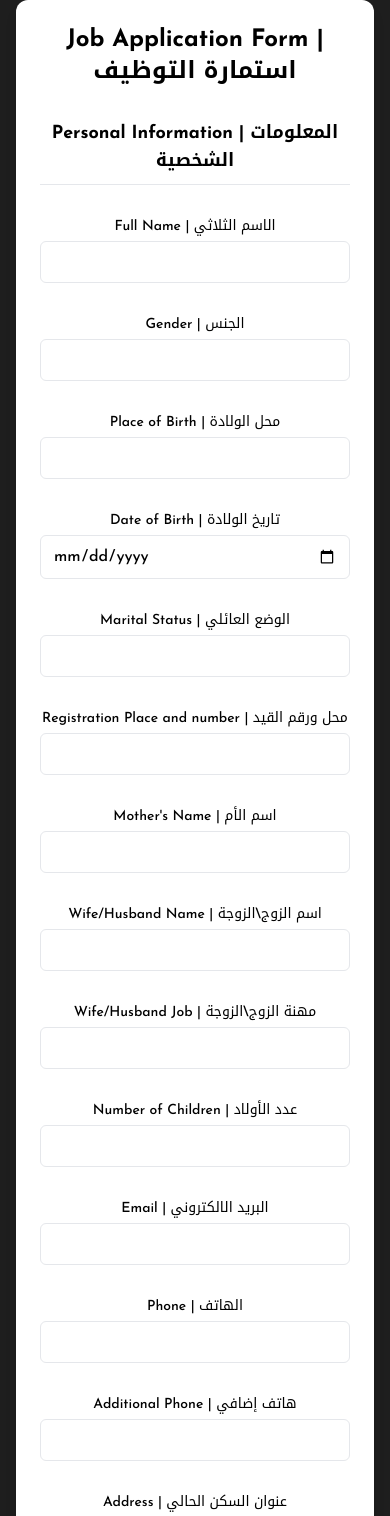
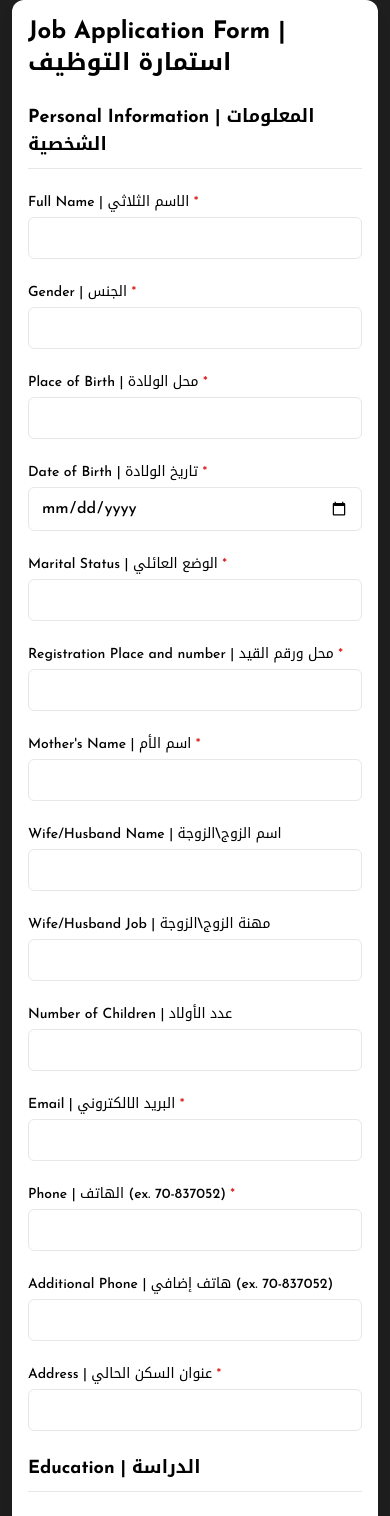
Before and after one commit to fatimatwii/podcast, a React (Create React App) app: page /recruitment-form in a window 390 px wide. Shown: the top 1516 px of the page. Built offline with nearby package versions, Linux system fonts and the light colour scheme; a web font is replaced by a local one.

Commit message:
mobile job app

```diff
--- a/src/pages/RecruitmentForm.jsx
+++ b/src/pages/RecruitmentForm.jsx
@@ -100,26 +100,46 @@ const RecruitmentForm = () => {
 
  const handleSubmit = (e) => {
   e.preventDefault();
+ <Section title="Desired Jobs | الوظائف المطلوبة">
+          <div className="grid grid-cols-1 md:grid-cols-2 gap-2">
+            {jobOptions.map((job, i) => (
+              <label key={i} className="flex items-center gap-2 justify-start">
+                <input  type="checkbox" onChange={() => handleJobChange(job)} />
+                {job}
+              </label>
+            ))}
+          </div>
+          <Input label="Other" value={otherJob} onChange={(e) => setOtherJob(e.target.value)} />
+        </Section>
+         // Validate Jobs: at least one checkbox or "Other" must be filled
+  if (jobs.length === 0 && otherJob.trim() === "") {
+    alert("Please select at least one job or fill the 'Other' field.");
+    return; // stop form submission
+  }
 
-    const educationText = education
+  // Create HTML rows for education
+  const educationRows = education
     .map(
-        (e, i) =>
-          `Education ${i + 1}
-Degree: ${e.degree}
-Institution: ${e.institution}
-Year: ${e.year}`
+      (edu) => `
+      <tr>
+        <td>${edu.degree}</td>
+        <td>${edu.institution}</td>
+        <td>${edu.year}</td>
+      </tr>`
     )
-      .join("\n\n");
+    .join("");
 
-    const experienceText = experience
+  // Create HTML rows for experience
+  const experienceRows = experience
     .map(
-        (e, i) =>
-          `Experience ${i + 1}
-Company: ${e.company}
-Role: ${e.role}
-Years: ${e.years}`
+      (exp) => `
+      <tr>
+        <td>${exp.company}</td>
+        <td>${exp.role}</td>
+        <td>${exp.years}</td>
+      </tr>`
     )
-      .join("\n\n");
+    .join("");
 
   const selectedJobs =
     jobs.join(", ") + (otherJob ? `, Other: ${otherJob}` : "");
@@ -130,9 +150,9 @@ Years: ${e.years}`
       "template_8rrpad8",
       {
         ...personal,
-          education: educationText,
-          experience: experienceText,
         selectedJobs,
+        educationRows,
+        experienceRows,
       },
       "Hn5Ej3gPgrnwuKHau"
     )
@@ -144,46 +164,43 @@ Years: ${e.years}`
       alert("Error sending application");
     });
 };
-
   /* ---------------- UI ---------------- */
 
   return (
-    <div className="min-h-screen flex justify-center items-center px-4">
+    <div className="min-h-screen flex justify-start md:justify-center px-3 md:px-4">
          <form
         onSubmit={handleSubmit}
-        className="w-full max-w-3xl bg-white p-6 md:p-10 rounded-xl shadow-lg space-y-8 text-black"
-      >
-        <h1 className="text-2xl md:text-3xl font-bold text-center">
-          Job Application Form | استمارة التوظيف
+       className="w-full max-w-3xl bg-white p-4 md:p-10 rounded-xl shadow-lg space-y-6 text-black" >
+       <h1 className="text-2xl md:text-3xl font-bold text-left">    Job Application Form | استمارة التوظيف
         </h1>
 
         {/* PERSONAL */}
         <Section title="Personal Information | المعلومات الشخصية">
-          <Input label="Full Name | الاسم الثلاثي" name="fullName" onChange={handlePersonalChange} />
-          <Input label="Gender | الجنس" name="gender" onChange={handlePersonalChange} />
-           <Input label="Place of Birth | محل الولادة" name="birthPlace" onChange={handlePersonalChange} />
-          <Input label="Date of Birth | تاريخ الولادة" type="date" name="birthDate" onChange={handlePersonalChange} />
-             <Input label="Marital Status | الوضع العائلي" name="maritalStatus" onChange={handlePersonalChange} />
-          <Input label="Registration Place and number | محل ورقم القيد" name="registrationPlaceNumber" onChange={handlePersonalChange} />
+          <Input  required label="Full Name | الاسم الثلاثي" name="fullName" onChange={handlePersonalChange} />
+          <Input  required label="Gender | الجنس" name="gender" onChange={handlePersonalChange} />
+           <Input required  label="Place of Birth | محل الولادة" name="birthPlace" onChange={handlePersonalChange} />
+          <Input  required label="Date of Birth | تاريخ الولادة" type="date" name="birthDate" onChange={handlePersonalChange} />
+             <Input  required label="Marital Status | الوضع العائلي" name="maritalStatus" onChange={handlePersonalChange} />
+          <Input  required label="Registration Place and number | محل ورقم القيد" name="registrationPlaceNumber" onChange={handlePersonalChange} />
 
-          <Input label="Mother's Name | اسم الأم" name="motherName" onChange={handlePersonalChange} />
+          <Input  required label="Mother's Name | اسم الأم" name="motherName" onChange={handlePersonalChange} />
           <Input label="Wife/Husband Name | اسم الزوج\الزوجة" name="spouseName" onChange={handlePersonalChange} />
            <Input label="Wife/Husband Job | مهنة الزوج\الزوجة" name="spouseJob" onChange={handlePersonalChange} />
            <Input label="Number of Children | عدد الأولاد" name="childrenCount" onChange={handlePersonalChange} />
 
-          <Input label="Email  | البريد الالكتروني" name="email" onChange={handlePersonalChange} />
-          <Input label="Phone | الهاتف" name="phone" onChange={handlePersonalChange} />
-          <Input label="Additional Phone | هاتف إضافي" name="extraPhone" onChange={handlePersonalChange} />
-          <Input label="Address | عنوان السكن الحالي" name="address" onChange={handlePersonalChange} />
+          <Input  required label="Email  | البريد الالكتروني" name="email" onChange={handlePersonalChange} />
+          <Input required label="Phone | الهاتف (ex. 70-837052)" name="phone" onChange={handlePersonalChange} />
+          <Input label="Additional Phone | هاتف إضافي (ex. 70-837052)" name="extraPhone" onChange={handlePersonalChange} />
+          <Input required label="Address | عنوان السكن الحالي" name="address" onChange={handlePersonalChange} />
         </Section>
 
         {/* EDUCATION */}
         <Section title="Education | الدراسة">
           {education.map((edu, i) => (
             <Box key={i}>
-              <Input label="Degree | الشهادة التي تحملها" value={edu.degree} onChange={(e) => updateEducation(i, "degree", e.target.value)} />
-              <Input label="Institution | المؤسسة التي تخرجت منها" value={edu.institution} onChange={(e) => updateEducation(i, "institution", e.target.value)} />
-              <Input label="Year | سنة التخرج" value={edu.year} onChange={(e) => updateEducation(i, "year", e.target.value)} />
+              <Input  required label="Degree | الشهادة التي تحملها" value={edu.degree} onChange={(e) => updateEducation(i, "degree", e.target.value)} />
+              <Input  required label="Institution | المؤسسة التي تخرجت منها" value={edu.institution} onChange={(e) => updateEducation(i, "institution", e.target.value)} />
+              <Input  required label="Year | سنة التخرج" value={edu.year} onChange={(e) => updateEducation(i, "year", e.target.value)} />
               {education.length > 1 && <RemoveButton onClick={() => removeEducation(i)} />}
             </Box>
           ))}
@@ -194,9 +211,9 @@ Years: ${e.years}`
         <Section title="Experience | الخبرة">
           {experience.map((exp, i) => (
             <Box key={i}>
-              <Input label="Company | المؤسسة" value={exp.company} onChange={(e) => updateExperience(i, "company", e.target.value)} />
-              <Input label="Role | الوظيفة" value={exp.role} onChange={(e) => updateExperience(i, "role", e.target.value)} />
-              <Input label="Years of Experience | عدد سنوات الخبرة " value={exp.years} onChange={(e) => updateExperience(i, "years", e.target.value)} />
+              <Input  required label="Company | المؤسسة" value={exp.company} onChange={(e) => updateExperience(i, "company", e.target.value)} />
+              <Input required  label="Role | الوظيفة" value={exp.role} onChange={(e) => updateExperience(i, "role", e.target.value)} />
+              <Input  required label="Years of Experience | عدد سنوات الخبرة " value={exp.years} onChange={(e) => updateExperience(i, "years", e.target.value)} />
               {experience.length > 1 && <RemoveButton onClick={() => removeExperience(i)} />}
             </Box>
           ))}
@@ -204,16 +221,16 @@ Years: ${e.years}`
         </Section>
 
         {/* JOBS */}
-        <Section title="Desired Jobs | الوظائف المطلوبة">
+        <Section title="Desired Jobs | الوظائف المطلوبة *">
           <div className="grid grid-cols-1 md:grid-cols-2 gap-2">
             {jobOptions.map((job, i) => (
               <label key={i} className="flex items-center gap-2 justify-center md:justify-start">
-                <input type="checkbox" onChange={() => handleJobChange(job)} />
+                <input  type="checkbox" onChange={() => handleJobChange(job)} />
                 {job}
               </label>
             ))}
           </div>
-          <Input label="Other" value={otherJob} onChange={(e) => setOtherJob(e.target.value)} />
+          <Input label="Other *" value={otherJob} onChange={(e) => setOtherJob(e.target.value)} />
         </Section>
 
         {/* GENERAL */}
@@ -238,7 +255,7 @@ Years: ${e.years}`
 
 const Section = ({ title, children }) => (
   <>
-    <h2 className="text-lg font-semibold border-b pb-2 text-center md:text-left">
+    <h2 className="text-lg font-semibold border-b pb-2 text-left">
       {title}
     </h2>
     {children}
@@ -249,21 +266,24 @@ const Box = ({ children }) => (
   <div className="border p-4 rounded-md space-y-3">{children}</div>
 );
 
-const Input = ({ label, name, value, onChange, type = "text" }) => (
-  <div className="text-center md:text-left">
-    <label className="block text-sm font-medium mb-1">{label}</label>
+const Input = ({ label, name, value, onChange, type = "text", required }) => (
+  <div className="text-left">
+    <label className="block text-sm font-medium mb-1">
+      {label} {required && <span className="text-red-600">*</span>}
+    </label>
     <input
       type={type}
       name={name}
       value={value}
       onChange={onChange}
+      required={required}
       className="w-full border rounded-md px-3 py-2 text-black"
     />
   </div>
 );
 
 const TextArea = ({ label, name, onChange }) => (
-  <div className="text-center md:text-left">
+  <div className="text-left">
     <label className="block text-sm font-medium mb-1">{label}</label>
     <textarea
       name={name}
```
Also changed, not shown: src/components/RecruitingSection.js (+41 -14 lines). Lines whose indentation alone changed are shown as unchanged.
